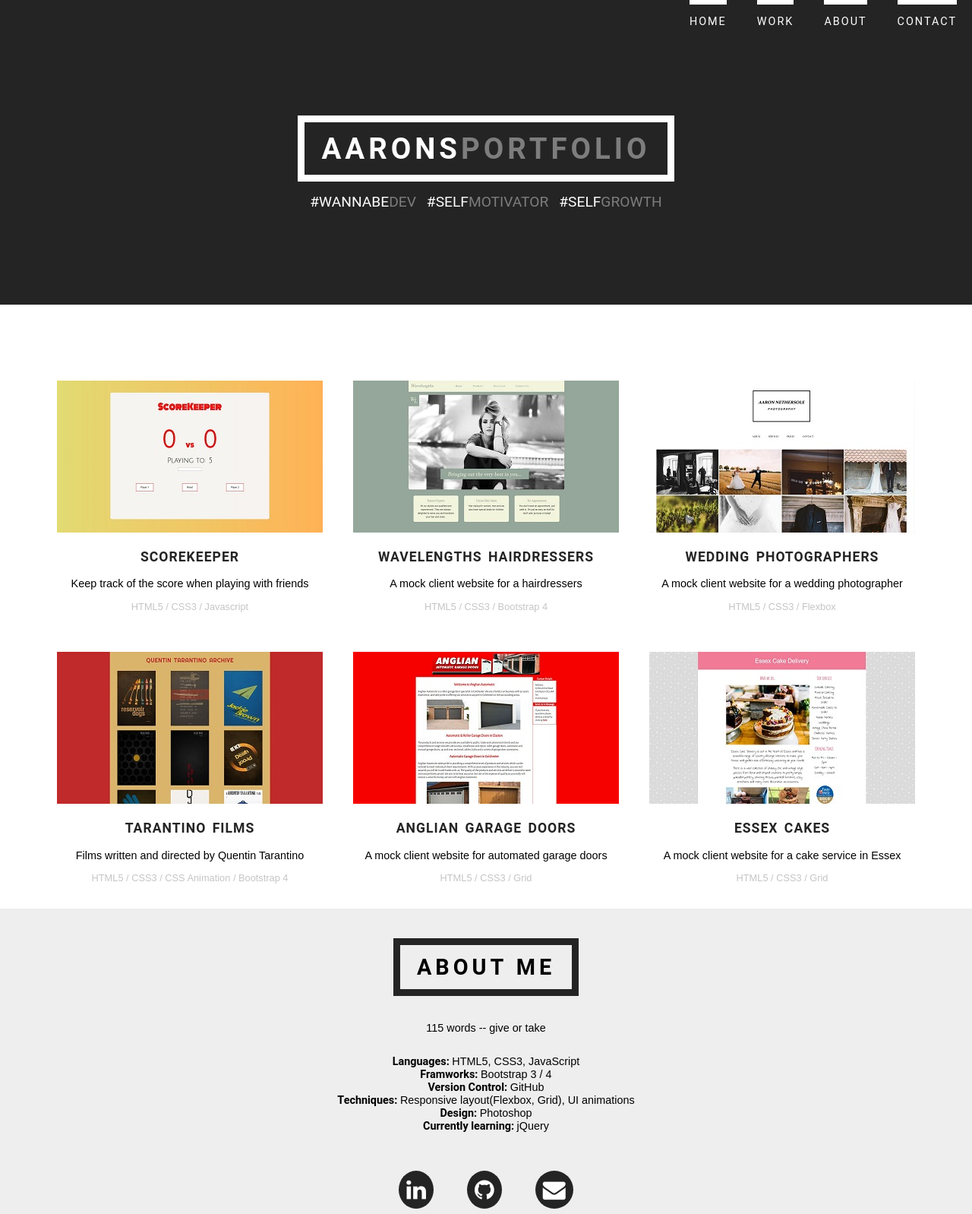
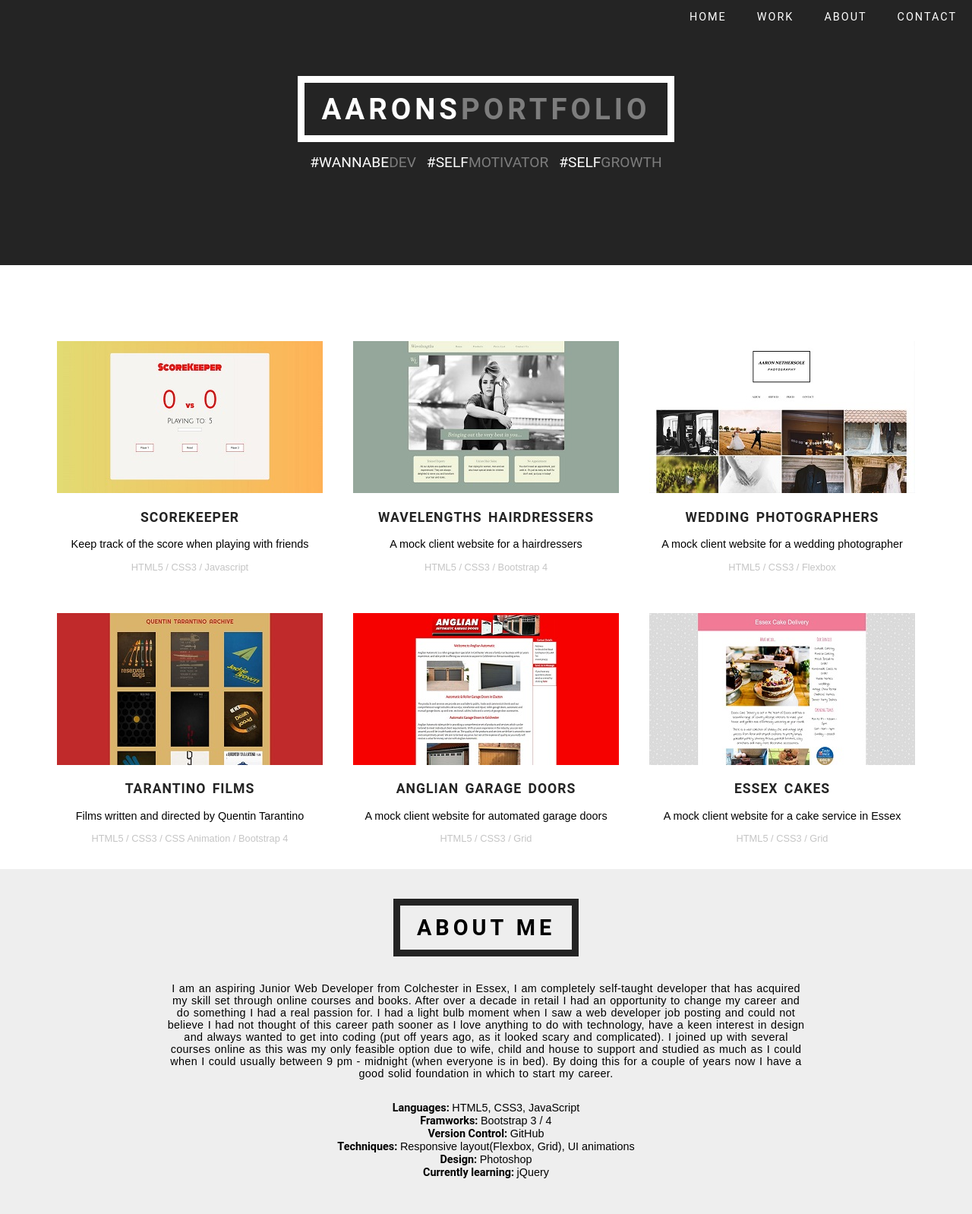
Before and after one commit to Aaron85/AaronsPortfolio, a plain HTML site: page index.html in a window 1280 px wide. Shown: the top 1598 px of the page at 76% size. Drawn offline with Linux system fonts and the light colour scheme; a web font is replaced by a local one.

Commit message:
Version 1 Finished

```diff
--- a/index.html
+++ b/index.html
@@ -10,12 +10,12 @@
     <title>Aarons Portfolio</title>
 </head>
 <body>
-    <div class="container">
+    <div id="container">
         <div class="menu">
-            <a href="#"><p>Home</p></a>
-            <a href="#"><p>Work</p></a>
-            <a href="#"><p>About</p></a>
-            <a href="#"><p>Contact</p></a>
+            <a href="#container"><p>Home</p></a>
+            <a href="#boxs"><p>Work</p></a>
+            <a href="#aboutmetag"><p>About</p></a>
+            <a href="#footer"><p>Contact</p></a>
         </div>
         <div class="header">
             <h1>Aarons<span>Portfolio</span></h1>
@@ -69,9 +69,9 @@
             </div>
         </div>
         <div class="about">
-            <h1>About Me</h1>
+            <h1 id="aboutmetag">About Me</h1>
             <div class="aboutcontent">
-                    <p>115 words -- give or take</p>
+                    <p>I am an aspiring Junior Web Developer from Colchester in Essex, I am completely self-taught developer that has acquired my skill set through online courses and books. After over a decade in retail I had an opportunity to change my career and do something I had a real passion for. I had a light bulb moment when I saw a web developer job posting and could not believe I had not thought of this career path sooner as I love anything to do with technology, have a keen interest in design and always wanted to get into coding (put off years ago, as it looked scary and complicated). I joined up with several courses online as this was my only feasible option due to wife, child and house to support and studied as much as I could when I could usually between 9 pm - midnight (when everyone is in bed). By doing this for a couple of years now I have a good solid foundation in which to start my career.</p>
             </div>
             <div class="aboutskills">
                 <ul>
@@ -89,7 +89,7 @@
                 <a href="mailto:aaronnethersole@googlemail.com" class="fa fa-envelope"></a>
             </div>
         </div>
-        <div class="footer">
+        <div id="footer">
             <p>aaronnethersole@googlemail.com</p>
             <p>Copyright @ Aaron Nethersole 2018</p>
         </div>
--- a/script.js
+++ b/script.js
@@ -1,14 +1,12 @@
+window.onscroll = function() {myFunction()};
 
-// sticky header effect - add id myHeader to Element
-// window.onscroll = function() {myFunction()};
+let header = document.querySelector(".menu");
+let sticky = header.offsetTop;
 
-// var header = document.getElementById("myHeader");
-// var sticky = header.offsetTop;
-
-// function myFunction() {
-//   if (window.pageYOffset >= sticky) {
-//     header.classList.add("sticky");
-//   } else {
-//     header.classList.remove("sticky");
-//   }
-// }
+function myFunction() {
+  if (window.pageYOffset >= sticky) {
+    header.classList.add("sticky");
+  } else {
+    header.classList.remove("sticky");
+  }
+}
--- a/style.css
+++ b/style.css
@@ -3,7 +3,7 @@ body{
 }
 
 /* div containers */
-.container{
+#container{
     display: grid;
     grid-template-columns: repeat(auto-fit, minmax(100px, 1fr));
     grid-auto-rows: repeat(auto-fit), minmax(60px, 1fr);
@@ -24,11 +24,9 @@ body{
     text-transform: uppercase;
     margin: 0 20px 0 20px;
     letter-spacing: 2px;
-    border-top: 6px solid #fff;
 }
 .menu a:hover{
     color: #7D7D7D;
-    border-top: 5px solid #7D7D7D;
 }
 .header{
     padding: 0 20px 60px 20px;
@@ -129,7 +127,9 @@ body{
     display: flex;
     flex-wrap: wrap;
     justify-content: space-around;
-    padding: 0 300px 0 300px;
+    padding: 0 400px 0 400px;
+    word-spacing: 1px;
+    letter-spacing: 0.3px;
 }
 .aboutskills{
     display: flex;
@@ -164,7 +164,7 @@ ul {
     color: #FFF;
 }
 
-.footer{
+#footer{
     display: flex;
     justify-content: space-around;
     flex-wrap: wrap;
@@ -179,6 +179,11 @@ ul {
 }
 
 /* media queries */
+@media screen and (max-width: 1426px) {
+    .aboutcontent{
+        padding: 0 200px 0 200px;
+    }
+}
 @media screen and (max-width: 1186px) {
     .aboutcontent{
         padding: 0 100px 0 100px;
@@ -226,12 +231,9 @@ ul {
     }
 }
 
-
-
-
-/* /// sticky header effect ///
-.sticky{
+/* /// sticky header effect /// */
+.sticky {
     position: fixed;
     top: 0;
     width: 100%;
-} */
+  }
```
